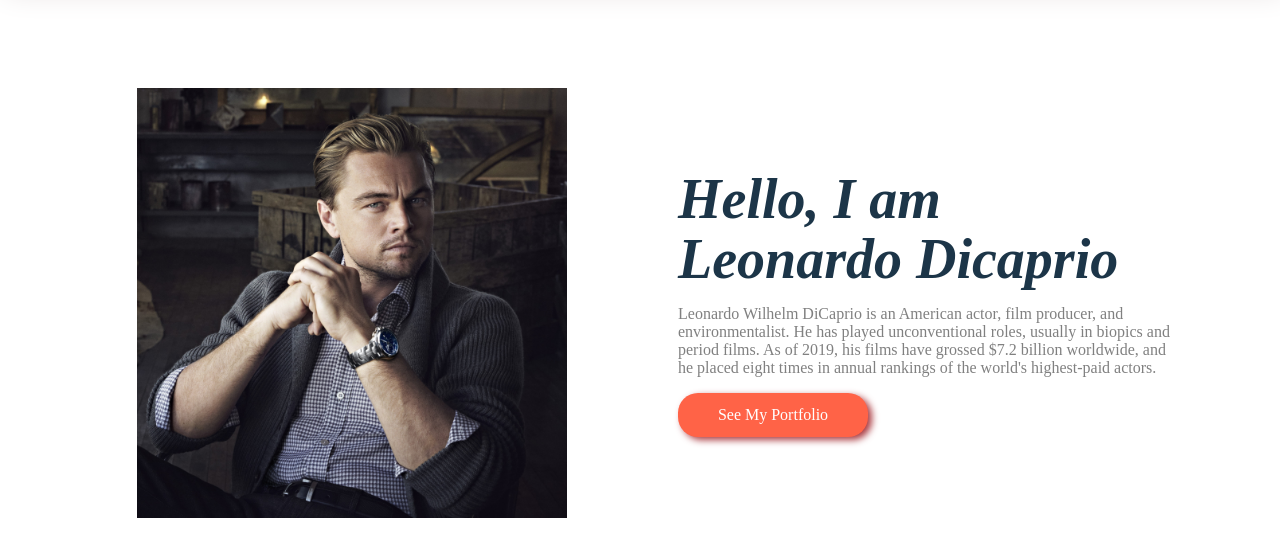
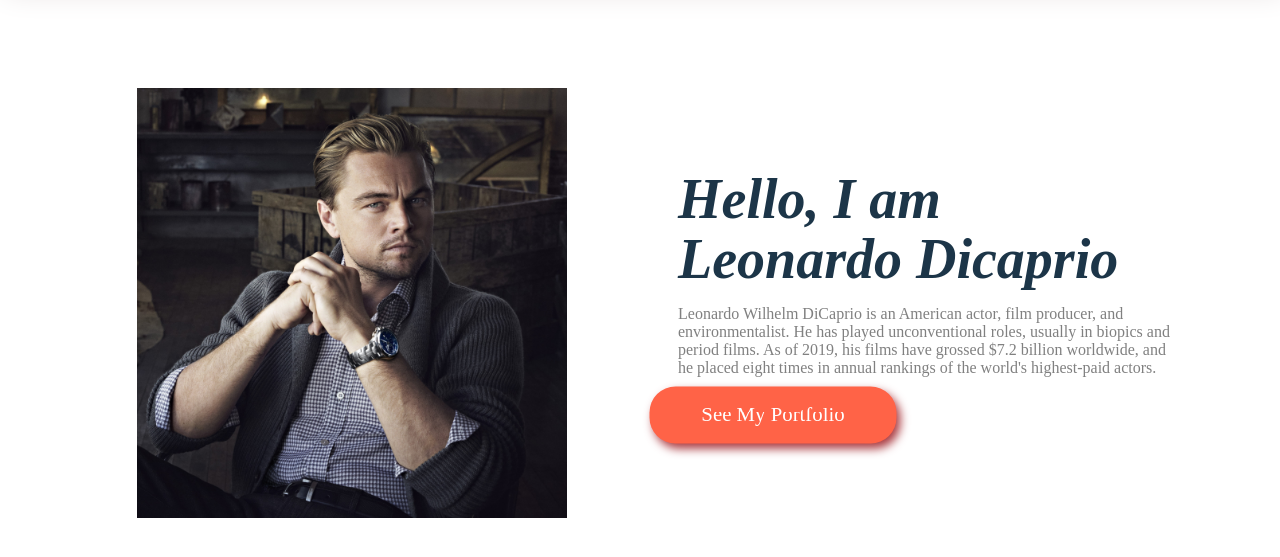
Before and after one commit to yogeshhh/Personal_Portfolio_Website, a plain HTML site: page index.html in a window 1280 px wide. In both pictures the pointer is over the link "See My Portfolio". Shown: the part 97-654 px from the top of the page. Drawn offline with Linux system fonts and the light colour scheme.

Commit message:
Add files via upload

```diff
--- a/style.css
+++ b/style.css
@@ -12,7 +12,6 @@ body{
   width: 100%;
   height: 50vh;
   position: relative;
-
 }
 
 nav{
@@ -109,14 +108,20 @@ a{
     color: white;
     background-color: Red;
     border-radius: 20px;
-    box-shadow: 4px 3px 7px rgb(170, 59, 65);
+    box-shadow: 3px 4px 7px rgb(170, 59, 65);
   }
 
   .resume-btn:hover{
     background-color: tomato;
     transition:all ease 0.2s;
+
   }
 
+  a.resume-btn:hover {
+    transform:scale(1.0,1.0);
+    -webkit-transform:scale(1.3,1.3);
+    -moz-transform:scale(1.3,1.3);
+}
   .menu li a:hover{
     background-color:red;
     border-radius: 5px;
```
